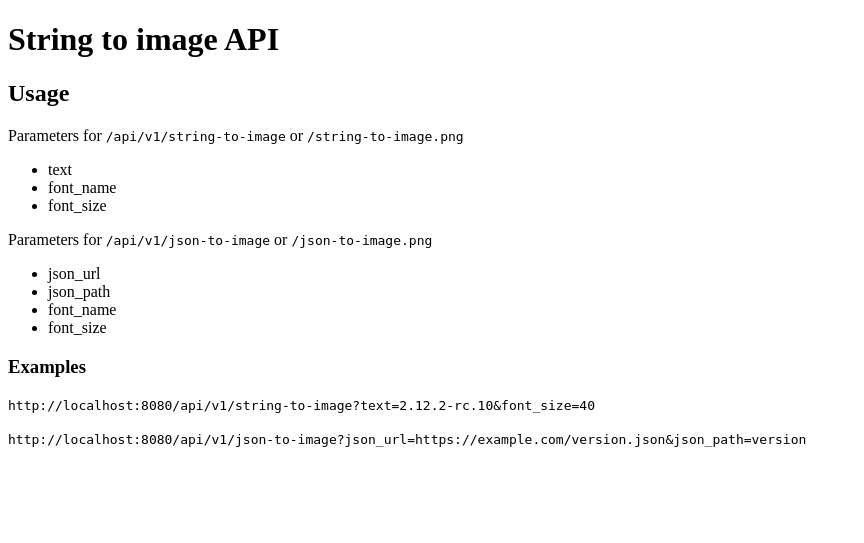
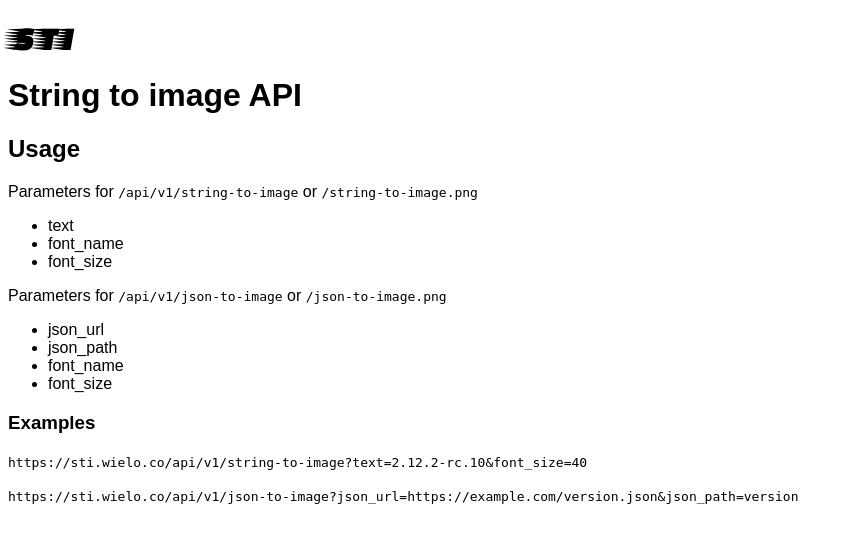
Before and after one commit to kwielo/string-to-image, a Python web app: template webapp/templates/index.html in a window 1280 px wide. Shown: the top 543 px of the page, without its empty margins (0-864 px from the left). Run offline with Jinja, Linux system fonts and the light colour scheme; the template is opened without the code that fills it, so the values that code supplies are empty.

Commit message:
docs update

```diff
--- a/webapp/templates/index.html
+++ b/webapp/templates/index.html
@@ -3,8 +3,16 @@
 <head>
     <meta charset="UTF-8">
     <title>String To Image</title>
+    <link rel="preconnect" href="https://fonts.gstatic.com">
+    <link href="https://fonts.googleapis.com/css2?family=Faster+One&display=swap" rel="stylesheet">
+    <style>
+        body { font-family: sans-serif; }
+        h1.logo { font-family: 'Faster One', cursive; }
+
+    </style>
 </head>
 <body>
+    <h1 class="logo">STI</h1>
     <h1>String to image API</h1>
 
     <article>
@@ -31,12 +39,12 @@
         <h3>Examples</h3>
         <p>
             <code>
-                http://localhost:8080/api/v1/string-to-image?text=2.12.2-rc.10&font_size=40
+                https://sti.wielo.co/api/v1/string-to-image?text=2.12.2-rc.10&font_size=40
             </code>
         </p>
         <p>
             <code>
-                http://localhost:8080/api/v1/json-to-image?json_url=https://example.com/version.json&json_path=version
+                https://sti.wielo.co/api/v1/json-to-image?json_url=https://example.com/version.json&json_path=version
             </code>
         </p>
     </article>
```
